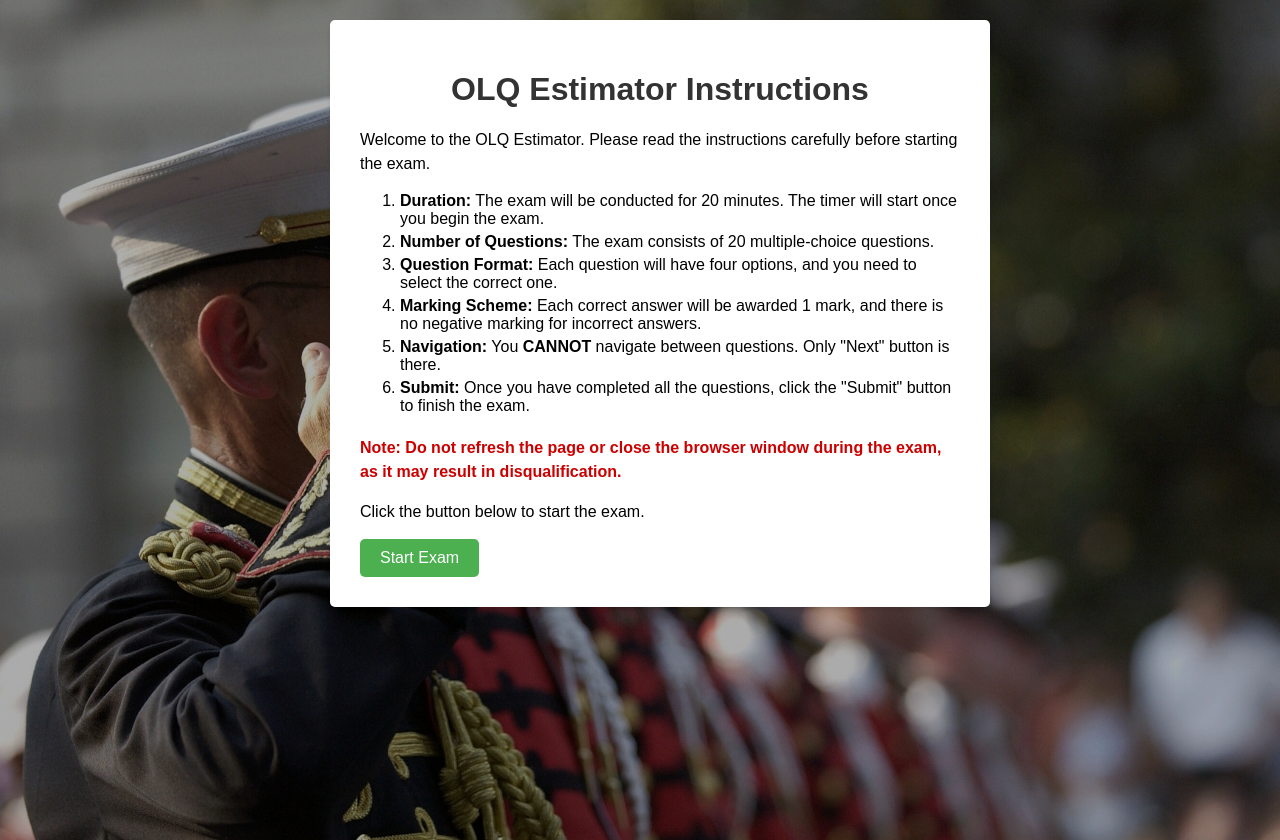
After one commit to Abhi-dr/WarriorForgers, a Django app: template templates/preparations/instructions.html in a window 1280 px wide. The commit adds this page. Run offline with Django 3.2, Linux system fonts and the light colour scheme; the template is opened without the code that fills it, so the values that code supplies are empty.

Commit message:
after improvement of quiz

```diff
--- a/accounts/models.py
+++ b/accounts/models.py
@@ -23,7 +23,7 @@ class Student(User):
 
     mobile_number = models.CharField(max_length=10, blank=True)
 
-    registration_score = models.IntegerField(default=0)
+    registration_score = models.FloatField(default=0)
 
     age = models.IntegerField(default=0)
     gender = models.CharField(max_length=10, blank=True, choices=gender_choices)
@@ -36,6 +36,8 @@ class Student(User):
 
     mentors = models.ManyToManyField('Mentor', blank=True)
     courses = models.ManyToManyField('Course', blank=True)
+
+    is_registered = models.BooleanField(default=False)
 
     def __str__(self):
         return self.first_name + ' ' + self.last_name
--- a/preparations/urls.py
+++ b/preparations/urls.py
@@ -5,6 +5,7 @@ from . import views
 urlpatterns = [
     path('admin/', admin.site.urls),
 
+    path('instructions/', views.instructions, name='instructions'),
     path('quiz', views.quiz, name='quiz'),
     path('next/', views.next_question, name='next_question'),
     path('result/', views.result, name='result'),
--- /dev/null
+++ b/templates/preparations/instructions.html
@@ -0,0 +1,90 @@
+<!DOCTYPE html>
+<html>
+
+<head>
+  <title>MCQ Exam Instructions</title>
+  <style>
+    body {
+      font-family: Arial, sans-serif;
+      background-color: #f1f1f1;
+      margin: 0;
+      padding: 20px;
+
+      width: 100%;
+      height: 100vh;
+      background-image: linear-gradient(rgba(0, 0, 0, 0.304), rgba(0, 0, 0, 0.336)), url("/static/img/preparations/instructions.jpg");
+      background-repeat: no-repeat;
+      background-size: cover;
+      background-position: center;
+
+    }
+
+    h1 {
+      color: #333;
+      text-align: center;
+      margin-bottom: 20px;
+    }
+
+    .container {
+      max-width: 600px;
+      margin: 0 auto;
+      background-color: #fff;
+      border-radius: 5px;
+      padding: 30px;
+      box-shadow: 0 2px 5px rgba(0, 0, 0, 0.1);
+    }
+
+    p {
+      line-height: 1.5;
+      margin-bottom: 15px;
+    }
+
+    .important {
+      color: #c00;
+      font-weight: bold;
+    }
+
+    .action-button {
+      display: inline-block;
+      padding: 10px 20px;
+      background-color: #4CAF50;
+      color: #fff;
+      text-decoration: none;
+      border-radius: 5px;
+      transition: background-color 0.3s;
+    }
+
+    .action-button:hover {
+      background-color: #45a049;
+    }
+
+    li {
+      padding-bottom: 5px;
+    }
+  </style>
+</head>
+
+<body>
+  <div class="container">
+    <h1>OLQ Estimator Instructions</h1>
+    <p>Welcome to the OLQ Estimator. Please read the instructions carefully before starting the exam.</p>
+    <ol>
+      <li><strong>Duration:</strong> The exam will be conducted for 20 minutes. The timer will start once you begin the
+        exam.</li>
+      <li><strong>Number of Questions:</strong> The exam consists of 20 multiple-choice questions.</li>
+      <li><strong>Question Format:</strong> Each question will have four options, and you need to select the correct
+        one.</li>
+      <li><strong>Marking Scheme:</strong> Each correct answer will be awarded 1 mark, and there is no negative marking
+        for incorrect answers.</li>
+      <li><strong>Navigation:</strong> You <b>CANNOT</b> navigate between questions. Only "Next" button is there.</li>
+      <li><strong>Submit:</strong> Once you have completed all the questions, click the "Submit" button to finish the
+        exam.</li>
+    </ol>
+    <p class="important">Note: Do not refresh the page or close the browser window during the exam, as it may result in
+      disqualification.</p>
+    <p>Click the button below to start the exam.</p>
+    <a href="{% url 'quiz' %}" class="action-button" onclick="return confirm('You will be redirected to the Exam Page')">Start Exam</a>
+  </div>
+</body>
+
+</html>
--- a/templates/preparations/quiz.html
+++ b/templates/preparations/quiz.html
@@ -12,6 +12,9 @@
 </head>
 
 <body>
+
+  <div class="main">
+
     <div class="logo">
       <img src="{% static 'img/preparations/logo.png' %}" class="logo-img">
     </div>
@@ -45,7 +48,7 @@
         </form>
       </div>
     </div>
-
+  </div>
   <script src="{% static 'js/preparations/quiz.js' %}"></script>
 
 </body>
```
Also changed, not shown: dashboard/views.py (+11 -3 lines), preparations/views.py (+39 -2 lines), static/css/preparations/quiz.css (+13 -2 lines), templates/dashboard/skill_test_blurred.html (+4 -3 lines), templates/preparations/result.html (+140 -9 lines), accounts/migrations/0006_alter_student_registration_score.py (added), accounts/migrations/0007_student_is_registred.py (added), accounts/migrations/0008_rename_is_registred_student_is_registered.py (added), db.sqlite3, media/student_pics/WhatsApp_Image_2023-05-14_at_12.16.45_PM.jpeg (added), static/img/preparations/instructions.jpg (added). Lines whose indentation alone changed are shown as unchanged.
